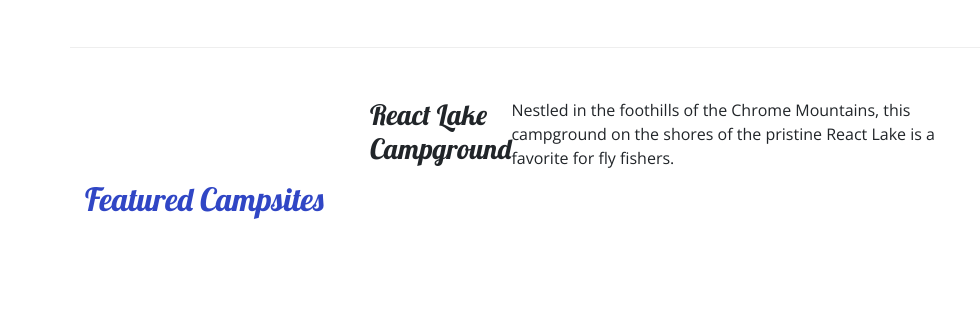
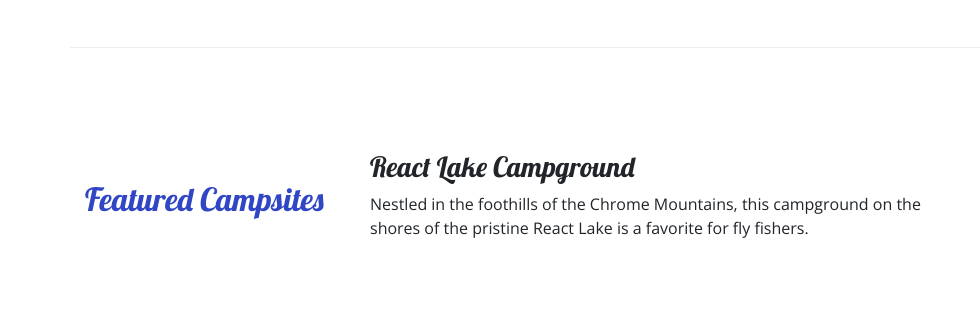
Before and after one commit to innovationext/bootstrapclass, a website: page index.html in a window 1280 px wide. Shown: the part 583-893 px from the top of the page, 0-980 px from the left. Drawn offline with nearby package versions, Linux system fonts and the light colour scheme.

Commit message:
Task 1 Reco: corrected paragraph by adding align-self-center

```diff
--- a/index.html
+++ b/index.html
@@ -108,8 +108,10 @@
             </div>
             <div class="col">
                 <div class="media">
-                    <h3>React Lake Campground</h3>
-                    <p class="d-none d-sm-block">Nestled in the foothills of the Chrome Mountains, this campground on the shores of the pristine React Lake is a favorite for fly fishers.</p>
+                    <div class="media-body align-self-center">
+                        <h3>React Lake Campground</h3>
+                        <p class="d-none d-sm-block">Nestled in the foothills of the Chrome Mountains, this campground on the shores of the pristine React Lake is a favorite for fly fishers.</p>
+                    </div>
                     <img class="d-flex ml-3 img-thumbnail" src="img/react-lake-thumb.jpg" alt="Breadcrumb Trail" />
                 </div>
             </div>
```
